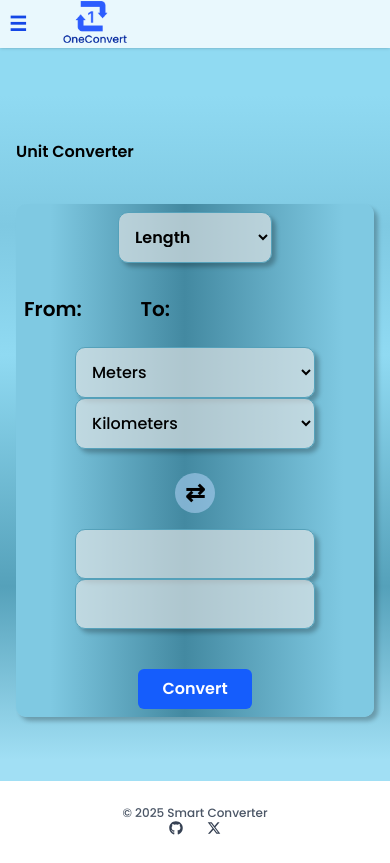
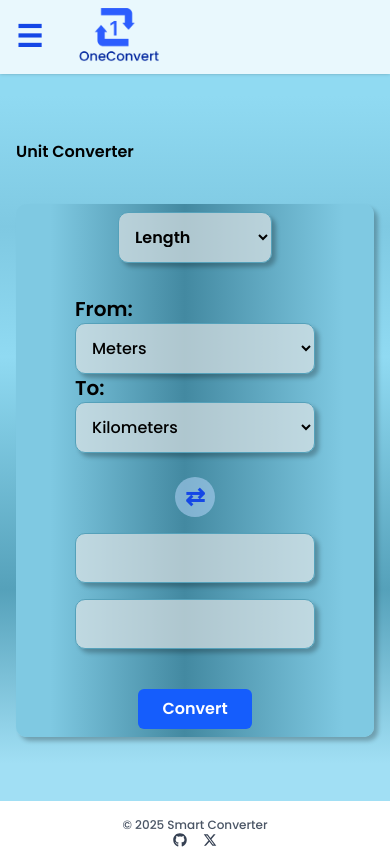
Before and after one commit to Aola-j/OneConvert-App, a React (Vite) app: page /unit in a window 390 px wide. Built offline with nearby package versions, Linux system fonts and the light colour scheme.

Commit message:
Improved styling on major components

```diff
--- a/src/components/AmountInput.jsx
+++ b/src/components/AmountInput.jsx
@@ -25,7 +25,7 @@ function AmountInput ({ fromAmount, toAmount, setFromAmount, setToAmount, fromCu
       <div className="flex md:justify-between justify-center flex-wrap mb-6">
         {/* From amount */}
 
-        <div className="relative">
+        <div className="relative mb-4">
         <span className="absolute left-3 top-3 text-black">
           {currencySymbols[fromCurrency] || ""}
         </span>
--- a/src/components/ConverterCard.jsx
+++ b/src/components/ConverterCard.jsx
@@ -89,19 +89,21 @@ useEffect(() => {
   return (
     <div className="gradient-card mt-10 mx-auto max-w-5xl p-5 rounded-lg shadow-lg">
       <div className="lg:p-10">
-      <div className="flex justify-between mb-6">
-        <h3 className="font-medium text-xl md:text-1xl">From:</h3>
-        <h3 className="font-medium text-xl md:text-1xl mr-49">To:</h3>
-      </div>
-
 
       <div className="flex md:justify-between justify-center flex-wrap mb-6">
+        <div>
+        <h3 className="font-medium text-lg md:text-1xl">From:</h3>
         <CurrencySelector selectedCurrency={fromCurrency}
         onChange={setFromCurrency}
         />
+        </div>
+        <div>
+      <h3 className="font-medium text-lg md:text-1xl">To:</h3>
       <CurrencySelector selectedCurrency={toCurrency}
       onChange={setToCurrency}
       />
+        </div>
+
       </div>
 
 
@@ -119,7 +121,7 @@ useEffect(() => {
 
           }
         }}
-        className="text-2xl w-10 h-10 bg-blue-200/50 font-bold rounded-full transform transition-transform duration-200 hover:scale-125"
+        className="text-2xl text-blue-700 w-10 h-10 bg-blue-200/50 font-bold rounded-full transform transition-transform duration-200 hover:scale-125"
           title="Swap currencies">
          ⇄
         </button>
--- a/src/components/Footer.jsx
+++ b/src/components/Footer.jsx
@@ -2,12 +2,12 @@ import { FaGithub, FaXTwitter } from "react-icons/fa6"
 
 function Footer() {
   return (
-    <footer className="mt-16 py-6 text-center text-sm md:text-base text-gray-600 bg-white">
+    <footer className="mt-16 p-4 text-center text-sm md:text-base text-gray-600 bg-white">
       <p className="font-medium text-xs">
         © {new Date().getFullYear()} Smart Converter
       </p>
         {/* Social Links */}
-      <div className="flex justify-center gap-6 text-1xl">
+      <div className="flex justify-center gap-4 text-1xl">
         <a
           href="https://github.com/Aola-j"
           target="_blank"
--- a/src/components/Navbar.jsx
+++ b/src/components/Navbar.jsx
@@ -6,14 +6,14 @@ function Navbar () {
   const [isMenuOpen, setIsMenuOpen] = useState(false)
 
     return (
-        <nav className="flex p-px  items-center bg-white/80 shadow-sm fixed top-0 left-0 w-full z-50">
+        <nav className="flex p-2  items-center bg-white/80 shadow-sm fixed top-0 left-0 w-full z-50">
         <div className="flex items-center space-x-3" >
             {/* Mobile menu button (hamburger) */}
-          <button className="md:hidden px-2 rounded text-blue-700 font-semibold text-xl"
+          <button className="md:hidden px-2 rounded text-blue-700 font-semibold text-3xl"
           onClick={() => setIsMenuOpen(!isMenuOpen)}>
             {isMenuOpen ? "✕" : "☰"}
           </button>
-        <img className="w-16 sm:w-20 md:w-24 ml-4" src={Logo1} alt="OneConvert Logo"/>
+        <img className="w-20 md:w-28 ml-4" src={Logo1} alt="OneConvert Logo"/>
         </div>
 
         {/* Navigation links */}
--- a/src/components/UnitConverterCard.jsx
+++ b/src/components/UnitConverterCard.jsx
@@ -131,23 +131,26 @@ function UnitConverterCard() {
         </div>
 
         {/* Labels */}
-        <div className="flex justify-between mb-6">
-          <h3 className="font-semibold text-xl md:text-1xl">From:</h3>
-          <h3 className="font-semibold text-xl md:text-1xl mr-49">To:</h3>
-        </div>
-
         {/* Unit selectors */}
         <div className="flex md:justify-between justify-center flex-wrap mb-6">
-          <UnitSelector
+          <div>
+            <h3 className="font-semibold text-xl md:text-1xl">From:</h3>
+            <UnitSelector
             selectedUnit={fromUnit}
             onChange={setFromUnit}
             unitType={unitType}
           />
-          <UnitSelector
+          </div>
+
+        <div>
+           <h3 className="font-semibold text-xl md:text-1xl mr-49">To:</h3>
+            <UnitSelector
             selectedUnit={toUnit}
             onChange={setToUnit}
             unitType={unitType}
           />
+        </div>
+
         </div>
 
        {/* Swap Arrow icon */}
@@ -164,7 +167,7 @@ function UnitConverterCard() {
 
           }
         }}
-        className="text-2xl w-10 h-10 bg-blue-200/50 font-bold rounded-full transform transition-transform duration-200 hover:scale-125"
+        className="text-2xl text-blue-700 w-10 h-10 bg-blue-200/50 font-bold rounded-full transform transition-transform duration-200 hover:scale-125"
           title="Swap units">
          ⇄
         </button>
--- a/src/index.css
+++ b/src/index.css
@@ -38,7 +38,7 @@ transition: background 0.3s ease, box-shadow 0.3s ease
 
 /* Hover effect */
 .gradient-dropdown:hover {
-  background: rgba(200, 220, 230, 0.75);
+  background: rgba(150, 215, 247, 0.856);
   box-shadow: 4px 4px 6px rgba(0, 0, 0, 0.35);
   border-color: #4389A1;
 }
```
